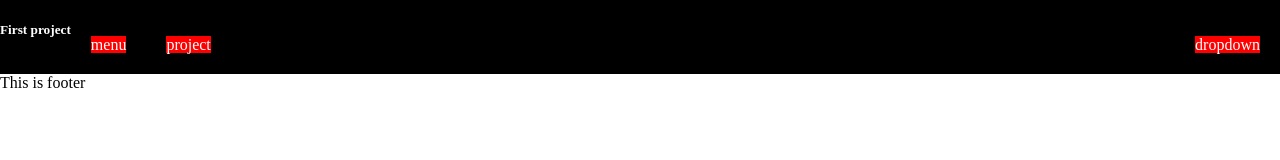
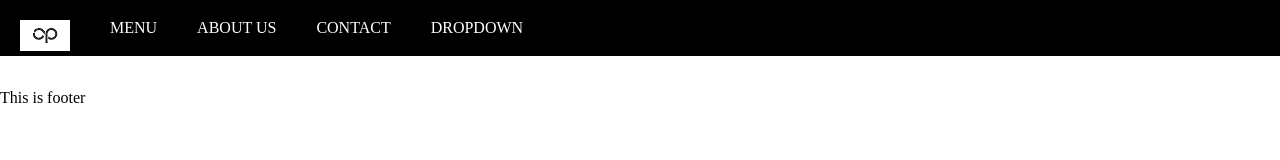
Before and after one commit to singhchanpreet/first_project, a plain HTML site: page index.html in a window 1280 px wide. Drawn offline with Linux system fonts and the light colour scheme.

Commit message:
navigation bar

```diff
--- /dev/null
+++ b/assets/css/reset.css
@@ -0,0 +1,48 @@
+/* http://meyerweb.com/eric/tools/css/reset/
+   v2.0 | 20110126
+   License: none (public domain)
+*/
+
+html, body, div, span, applet, object, iframe,
+h1, h2, h3, h4, h5, h6, p, blockquote, pre,
+a, abbr, acronym, address, big, cite, code,
+del, dfn, em, img, ins, kbd, q, s, samp,
+small, strike, strong, sub, sup, tt, var,
+b, u, i, center,
+dl, dt, dd, ol, ul, li,
+fieldset, form, label, legend,
+table, caption, tbody, tfoot, thead, tr, th, td,
+article, aside, canvas, details, embed,
+figure, figcaption, footer, header, hgroup,
+menu, nav, output, ruby, section, summary,
+time, mark, audio, video {
+	margin: 0;
+	padding: 0;
+	border: 0;
+	font-size: 100%;
+	font: inherit;
+	vertical-align: baseline;
+}
+/* HTML5 display-role reset for older browsers */
+article, aside, details, figcaption, figure,
+footer, header, hgroup, menu, nav, section {
+	display: block;
+}
+body {
+	line-height: 1;
+}
+ol, ul {
+	list-style: none;
+}
+blockquote, q {
+	quotes: none;
+}
+blockquote:before, blockquote:after,
+q:before, q:after {
+	content: '';
+	content: none;
+}
+table {
+	border-collapse: collapse;
+	border-spacing: 0;
+}
--- a/assets/css/style.css
+++ b/assets/css/style.css
@@ -1,38 +1,68 @@
+
+body{
+	margin:0;
+	padding:0;
+}
+header{
+	background-color:black;
+
+
+}
 .logo{
-	float:left;
+	color: white;
+	float: left;
+	margin:20px;
+	display: block;
+}
+h1{
+	background: url(cp-logo-only-blk-1680x1052.png) no-repeat ;
+
+	height: 50px;
+	width: 50px;
+
 }
 nav ul li{
 display:inline-block;
-float:left;
+}
 
-margin: 20px 20px 20px 20px;
+
+
+
+nav ul li a{
+	color: white;   /** to target anchor tag specifically becoz they have their own css so to nullify that we have to target them specificaly**/
+	text-decoration: none;
+	display: block;
+padding: 20px;
 }
-nav ul li:nth-of-type(3){
-	float:right;
+
+
+
+nav ul li a:hover{
+	background-color: #999;
+}
+
+nav ul li:hover ul{
+
+display: block; border:4px solid white;
+margin-left:-4px;
+
 
 }
-header{
-	background-color:black;
-	overflow:hidden;
-	color:white;
+nav ul li ul{
+	display:none;
+	position: absolute;
+	background-color: black;
 
+}
+nav ul ul li{
+	display:block;
+
+}
+nav ul ul li a:hover{
+	color: #099;
+	background-color: none;
 }
 
 footer{
 	clear:both;
 }
-nav ul li a{
-	color:white;   /** to target anchor tag specifically becoz they have their own css so to nullify that we have to target them specificaly**/
-	text-decoration: none;
-	background-color: red;
-
-}
-
-body{
-	margin:0;
-	padding:0;
-}
-
-nav ul li a:hover{
-	background-color: orange;
-}
--- a/index.html
+++ b/index.html
@@ -10,21 +10,26 @@
 		<title>
 			FP
 		</title>
-
+		<link rel="stylesheet" href="assets/css/reset.css">
 		<link rel="stylesheet" href="assets/css/style.css">
 	</head>
 	<body>
 		<header>
-			<div class="logo" >
-				<h5> First project </h5>
+			<div class="logo">
+			<h1> CP</h1></div>
 
-			</div>
 			<nav>
 				<ul>
 
-					<li> <a href="#"> menu </a> </li>       <!-- first of type can be used  + href is an attribute which act as a target here-->
-					<li><a href="#"> project</a></li>     <!-- this shows the list in vertical form  + cant use anchr tag here coz it will create prob. -->
-					<li> <a href="#">dropdown</a></li>  <!-- we made li -> inline so dat it will be converted into horizontal form-->
+					<li> <a href="#"> MENU </a> </li><li>       <!-- first of type can be used  + href is an attribute which act as a target here-->
+					<a href="#"> ABOUT US</a></li><li>     <!-- this shows the list in vertical form  + cant use anchr tag here coz it will create prob. -->
+					 <a href="#">CONTACT</a></li><li>  <!-- we made li -> inline so dat it will be converted into horizontal form-->
+					 <a href="#">DROPDOWN</a>
+					 	<ul>
+					 		<li><a href="#">SEARCH</a></li>
+					 		<li><a href="#">HELP</a></li>
+
+					 	</ul></li>
 				</ul>
 			</nav>
 
```
Also changed, not shown: assets/css/cp-logo-only-blk-1680x1052.png (added).
